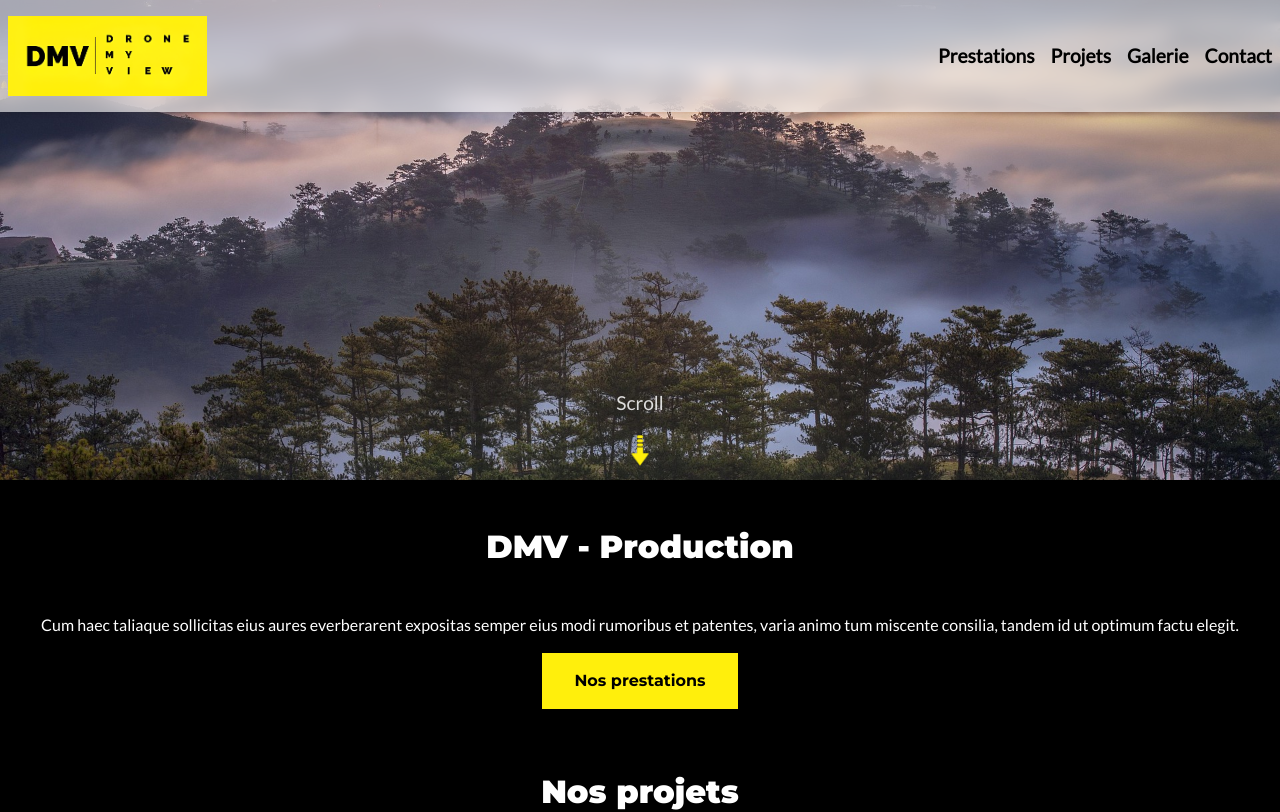
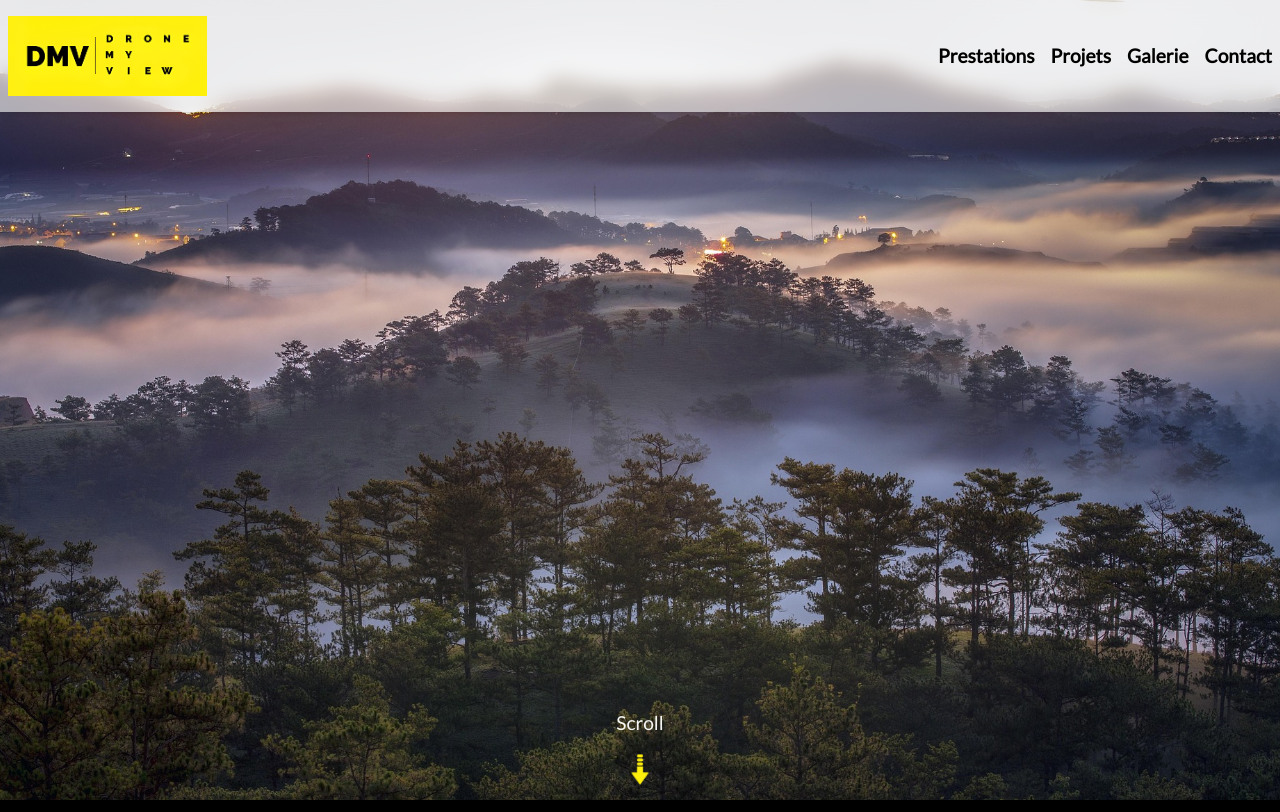
Before and after one commit to Guillaume811/site_dmv, a React (Create React App) app in the folder dmv/: page / in a window 1280 px wide. Shown: the top 812 px of the page. Built offline with nearby package versions, Linux system fonts and the light colour scheme.

Commit message:
modification de la hauteur de la section intro

```diff
--- a/dmv/src/components/sections/BasicSection/BasicSection.module.scss
+++ b/dmv/src/components/sections/BasicSection/BasicSection.module.scss
@@ -7,7 +7,7 @@
 .sectionIntro {
     position: relative;
     width: 100%;
-    min-height: 60vh;
+    min-height: 100vh;
     background-image: url("../../../assets/pictures/background/intro.jpg");
     background-size: cover;
     background-position: center;
```
